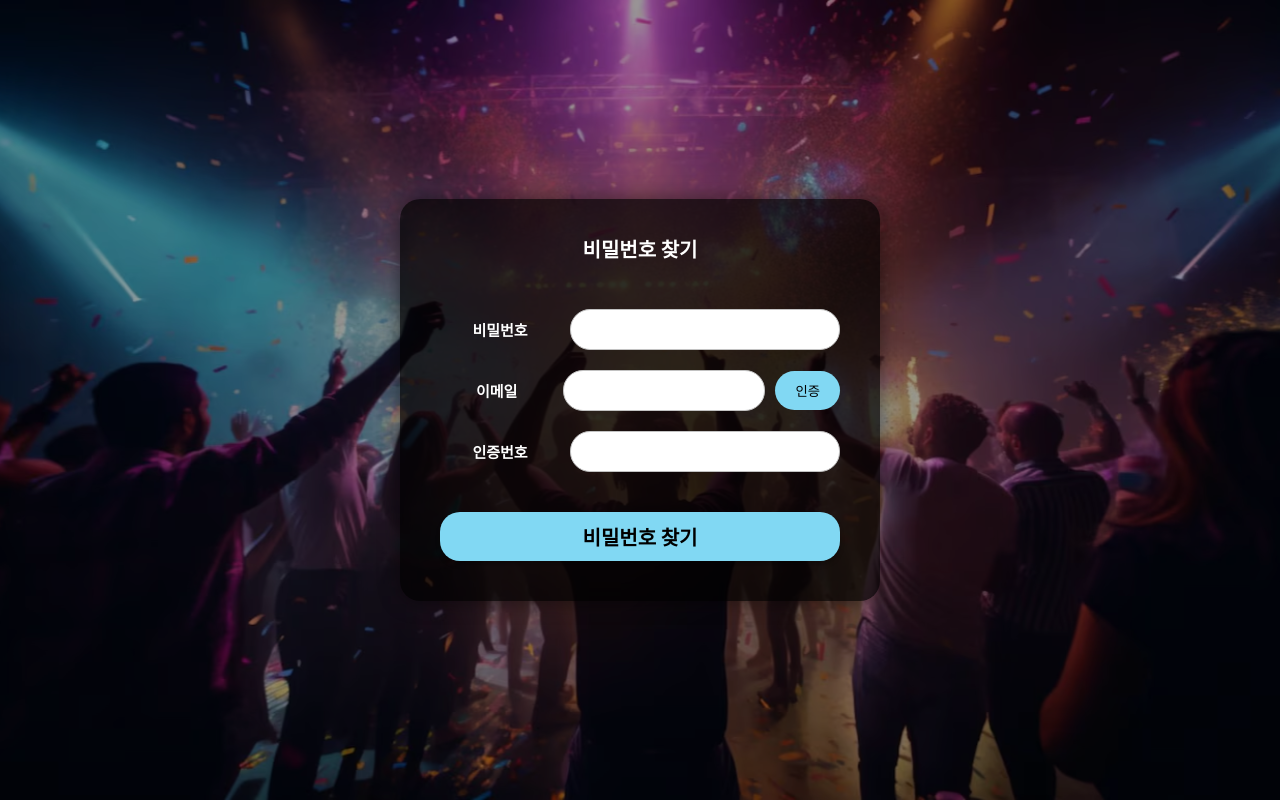
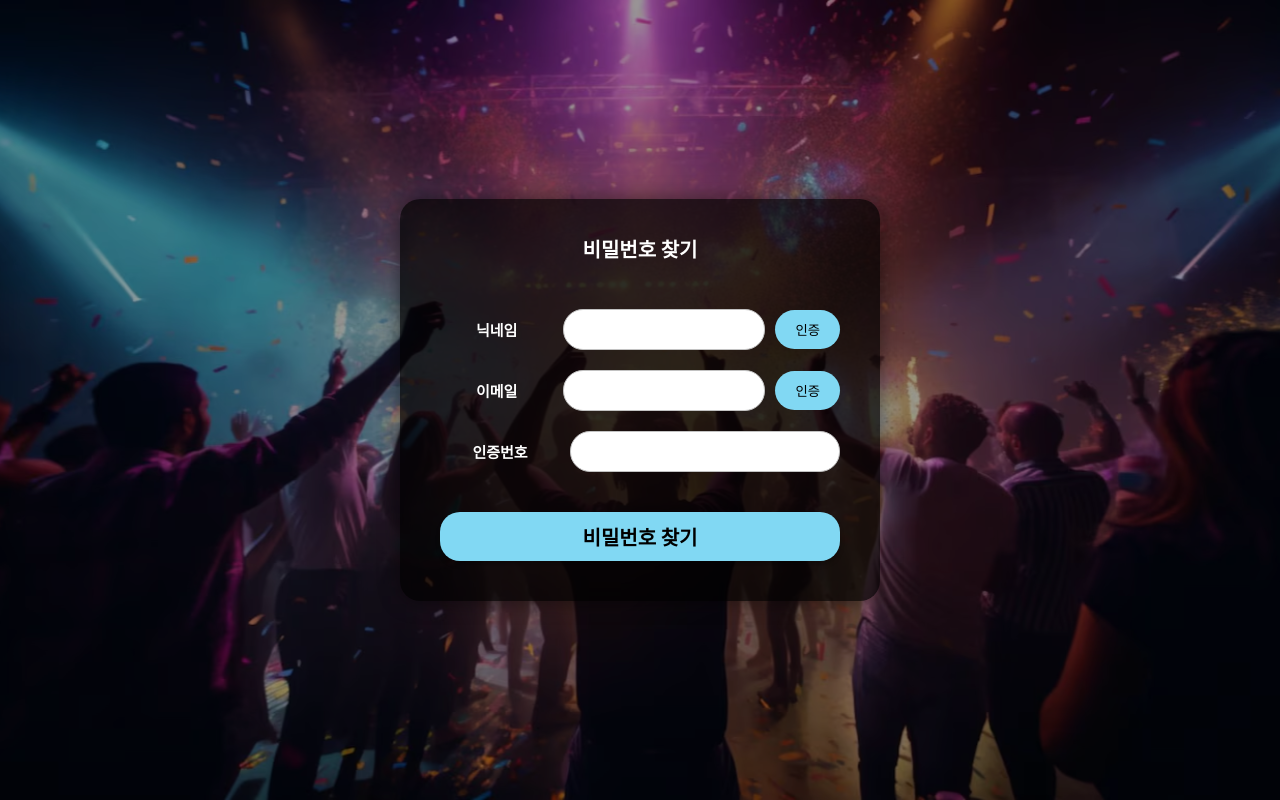
Before and after one commit to Mix-Golem/Client, a React (Create React App) app: page /findpassword in a window 1280 px wide. Built offline with nearby package versions, Linux system fonts and the light colour scheme.

Commit message:
fix : Find id, password change logic

```diff
--- a/src/pages/FindId.js
+++ b/src/pages/FindId.js
@@ -32,16 +32,7 @@ const FindId = () => {
         <FindIdForm onSubmit={handleSubmit}>
           <Title>아이디 찾기</Title>
           <FormGroup>
-            <Label htmlFor='name'>닉네임</Label>
-            <InputField
-              type='text'
-              id='name'
-              value={name}
-              onChange={(e) => setName(e.target.value)}
-            />
-          </FormGroup>
-          <FormGroup>
-            <Label htmlFor='email'>이메일</Label>
+            <Label htmlFor='email'>닉네임</Label>
             <InputRow>
               <InputField
                 type='email'
@@ -55,7 +46,7 @@ const FindId = () => {
             </InputRow>
           </FormGroup>
           <FormGroup>
-            <Label htmlFor='verificationCode'>인증번호</Label>
+            <Label htmlFor='verificationCode'>생년월일</Label>
             <InputField
               type='text'
               id='verificationCode'
--- a/src/pages/FindPassword.js
+++ b/src/pages/FindPassword.js
@@ -32,13 +32,18 @@ const FindPassword = () => {
         <FindPasswordForm onSubmit={handleSubmit}>
           <Title>비밀번호 찾기</Title>
           <FormGroup>
-            <Label htmlFor='id'>비밀번호</Label>
-            <InputField
-              type='text'
-              id='id'
-              value={id}
-              onChange={(e) => setId(e.target.value)}
-            />
+            <Label htmlFor='email'>닉네임</Label>
+            <InputRow>
+              <InputField
+                type='email'
+                id='email'
+                value={email}
+                onChange={(e) => setEmail(e.target.value)}
+              />
+              <SmallButton type='button' onClick={handleEmailVerification}>
+                인증
+              </SmallButton>
+            </InputRow>
           </FormGroup>
           <FormGroup>
             <Label htmlFor='email'>이메일</Label>
```
